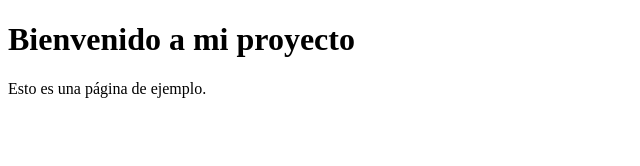
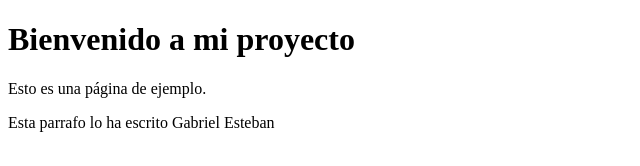
Before and after one commit to yussef432/practica, a plain HTML site: page index.html in a window 1280 px wide. Shown: the whole page, without its empty margins (0-640 px from the left). Drawn offline with Linux system fonts and the light colour scheme.

Commit message:
Añado párrafo al index.html

```diff
--- a/index.html
+++ b/index.html
@@ -8,5 +8,6 @@
 <body>
     <h1>Bienvenido a mi proyecto</h1>
     <p>Esto es una página de ejemplo.</p>
+	<p> Esta parrafo lo ha escrito Gabriel Esteban<p>
 </body>
 </html>
```
